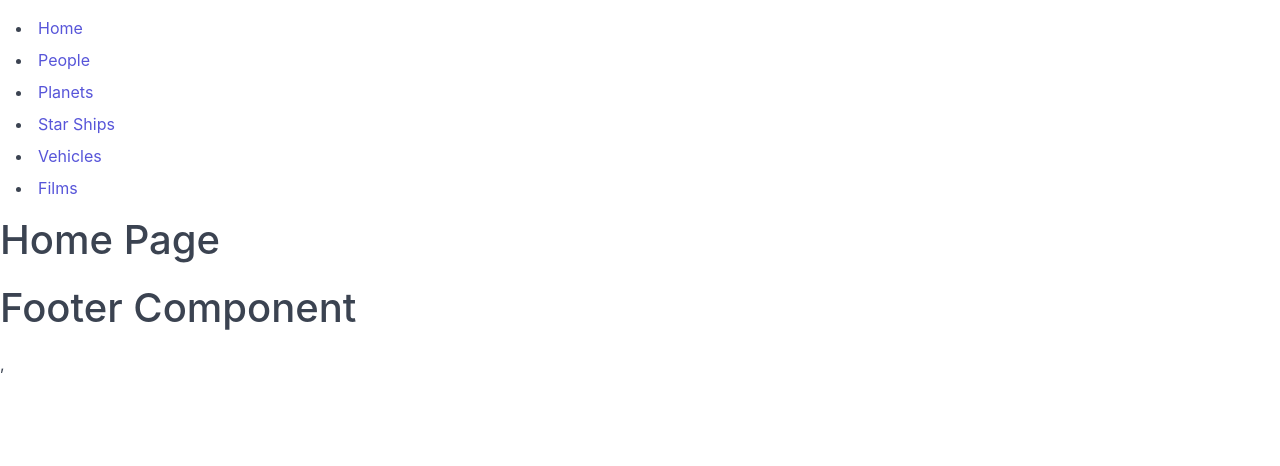
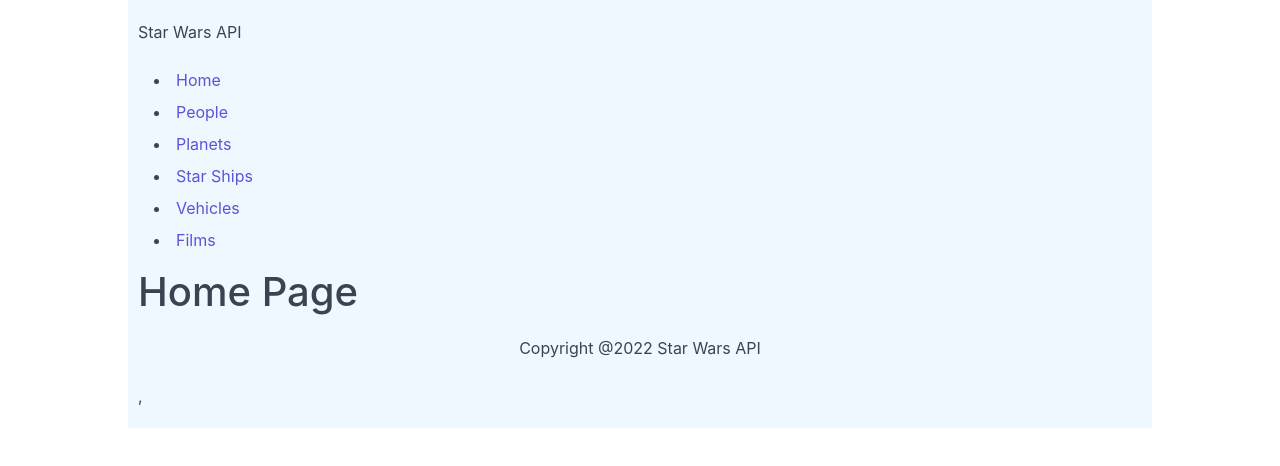
Before and after one commit to Apfirebolt/react-starwars-api, a React (Create React App) app: page / in a window 1280 px wide. Shown: the top 466 px of the page. Built offline with nearby package versions, Linux system fonts and the light colour scheme.

Commit message:
api integration for movies page

```diff
--- a/src/components/common/Footer.js
+++ b/src/components/common/Footer.js
@@ -1,7 +1,19 @@
-import React from "react";
+import React, { Fragment } from "react";
 
 const FooterComponent = () => {
-  return <h1>Footer Component</h1>;
+    return (
+        <Fragment>
+            <footer className="container">
+                <div className="columns">
+                    <div className="column col-12 justify-center">
+                        <p>
+                        Copyright @2022 Star Wars API
+                        </p>
+                    </div>
+                </div>
+            </footer>
+        </Fragment>
+    );
 };
 
 export default FooterComponent;
--- a/src/components/common/Header.js
+++ b/src/components/common/Header.js
@@ -3,6 +3,9 @@
 const HeaderComponent = () => {
   return (
     <nav>
+      <p>
+          Star Wars API
+      </p>
       <ul>
         <li>
           <Link to="/">Home</Link>
--- a/src/index.css
+++ b/src/index.css
@@ -1,5 +1,4 @@
 body {
-  margin: 0;
   font-family: -apple-system, BlinkMacSystemFont, 'Segoe UI', 'Roboto', 'Oxygen',
     'Ubuntu', 'Cantarell', 'Fira Sans', 'Droid Sans', 'Helvetica Neue',
     sans-serif;
@@ -11,3 +10,20 @@
   font-family: source-code-pro, Menlo, Monaco, Consolas, 'Courier New',
     monospace;
 }
+
+#root {
+  width: 80%;
+  margin: auto;
+  padding: 1rem 0.5rem;
+  background-color: aliceblue;
+}
+
+.items-center {
+  align-items: center;
+  display: flex;
+}
+
+.justify-center {
+  display: flex;
+  justify-content: center;
+}
--- a/src/pages/Films.js
+++ b/src/pages/Films.js
@@ -1,25 +1,54 @@
 import React, { Fragment } from "react";
 import { useQuery } from "react-query";
 import axiosInstance from "../plugins/interceptor";
-import LoaderComponent from '../components/common/Loader';
-import ErrorComponent from '../components/common/Error';
+import LoaderComponent from "../components/common/Loader";
+import ErrorComponent from "../components/common/Error";
 
 const getFilms = async () => {
   const films = await axiosInstance.get("films");
-  console.log(films);
+  return films.data;
 };
 
 const FilmsPage = () => {
   const { isLoading, error, data } = useQuery("films", getFilms);
   return (
-      <Fragment>
-          {isLoading ? <LoaderComponent />
-            : (
-                <p>Films component loaded</p>
-            )
-          }
-          {error && <ErrorComponent />}
-      </Fragment>
+    <Fragment>
+      {isLoading ? (
+        <LoaderComponent />
+      ) : (
+        <div>
+          <h4 className="text-center text-primary my-3">
+            FILMS
+          </h4>
+          <table className="table">
+            <thead>
+              <tr>
+                <th>Title</th>
+                <th>Director</th>
+                <th>Producer</th>
+                <th>Release Date</th>
+                <th>Url</th>
+              </tr>
+            </thead>
+            <tbody>
+              {data &&
+                data.results.map((item) => {
+                  return (
+                    <tr key={item.episode_id}>
+                      <td>{item.title}</td>
+                      <td>{item.director}</td>
+                      <td>{item.producer}</td>
+                      <td>{item.release_date}</td>
+                      <td>{item.url}</td>
+                    </tr>
+                  );
+                })}
+            </tbody>
+          </table>
+        </div>
+      )}
+      {error && <ErrorComponent />}
+    </Fragment>
   );
 };
 
--- a/src/pages/People.js
+++ b/src/pages/People.js
@@ -15,7 +15,24 @@
         <Fragment>
             {isLoading ? <LoaderComponent />
                 : (
-                <p>People component loaded</p>
+                    <div>
+                        <table className="table">
+                            <thead>
+                                <tr>
+                                    <th>name</th>
+                                    <th>genre</th>
+                                    <th>release date</th>
+                                </tr>
+                            </thead>
+                            <tbody>
+                                <tr className="active">
+                                    <td>The Shawshank Redemption</td>
+                                    <td>Crime, Drama</td>
+                                    <td>14 October 1994</td>
+                                </tr>
+                            </tbody>
+                        </table>
+                    </div>
                 )
             }
             {error && <ErrorComponent />}
```
Lines whose indentation alone changed are shown as unchanged.
